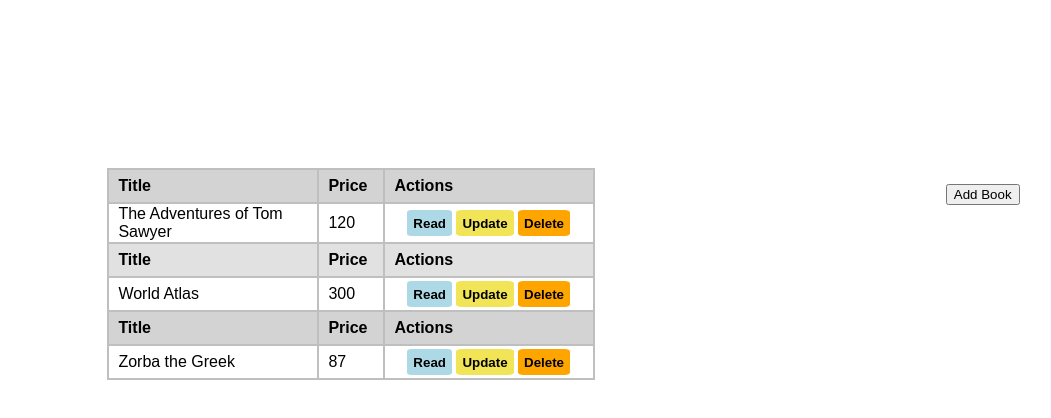
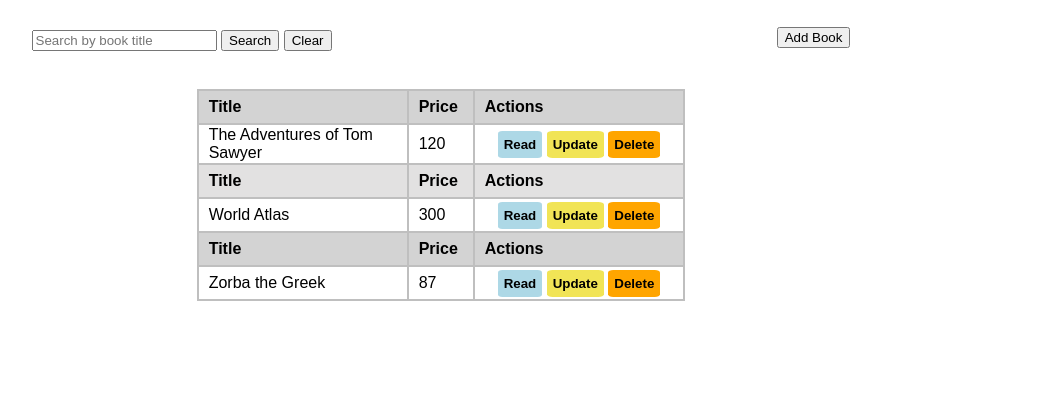
Before and after one commit to DarrOr24/Ex-Book-Shop, a plain HTML site: page index.html in a window 1280 px wide. Shown: the whole page, without its empty margins (199-1250 px from the left). Drawn offline with Linux system fonts and the light colour scheme.

Commit message:
Add search event handler

```diff
--- a/css/style.css
+++ b/css/style.css
@@ -3,20 +3,31 @@
 }
 
 body {
+    /* height: 50vh; */
     display:grid;
-    grid-template-columns: 6fr 1fr;
+    /* grid-template-rows: 1fr 6fr;
+    grid-template-columns: 6fr 1fr; */
+    grid-template-areas: "search add "
+                         "table   table ";
     font-family: Arial, Helvetica, sans-serif;
 }
 
-.add {
+.add, table, .search {
+    margin-block-start: 3%;
     place-self: center;
 }
 
+.search {
+    grid-area: search;
+}
+
+.add {
+    grid-area: add;
+}
+
 table {
-    justify-self: center;
-    margin-block-start: 20vh;
+    grid-area: table;
     background-color: rgb(191, 191, 191);
-
 }
 
 .header{
--- a/index.html
+++ b/index.html
@@ -9,8 +9,23 @@
 
 <body onload="onInit()">
 
+    <!-- <section class="filter">
+        <span>Filter by:</span>
+        <select onchange="onSetFilterBy(this)">
+            <option value="">All</option>
+            <option value="Title">Title</option>
+        </select>
+    </section> -->
+
+    <form class="search">
+        <input type="text" placeholder="Search by book title">
+        <button>Search</button>
+        <button>Clear</button>
+    </form>
+
+    <button class="add" onclick="onAddBook()">Add Book</button>
+
     <table></table>
-    <button class="add" onclick="onAddBook()">Add Book</button>
 
     <dialog class="book-details">
         <form method="dialog">
```
